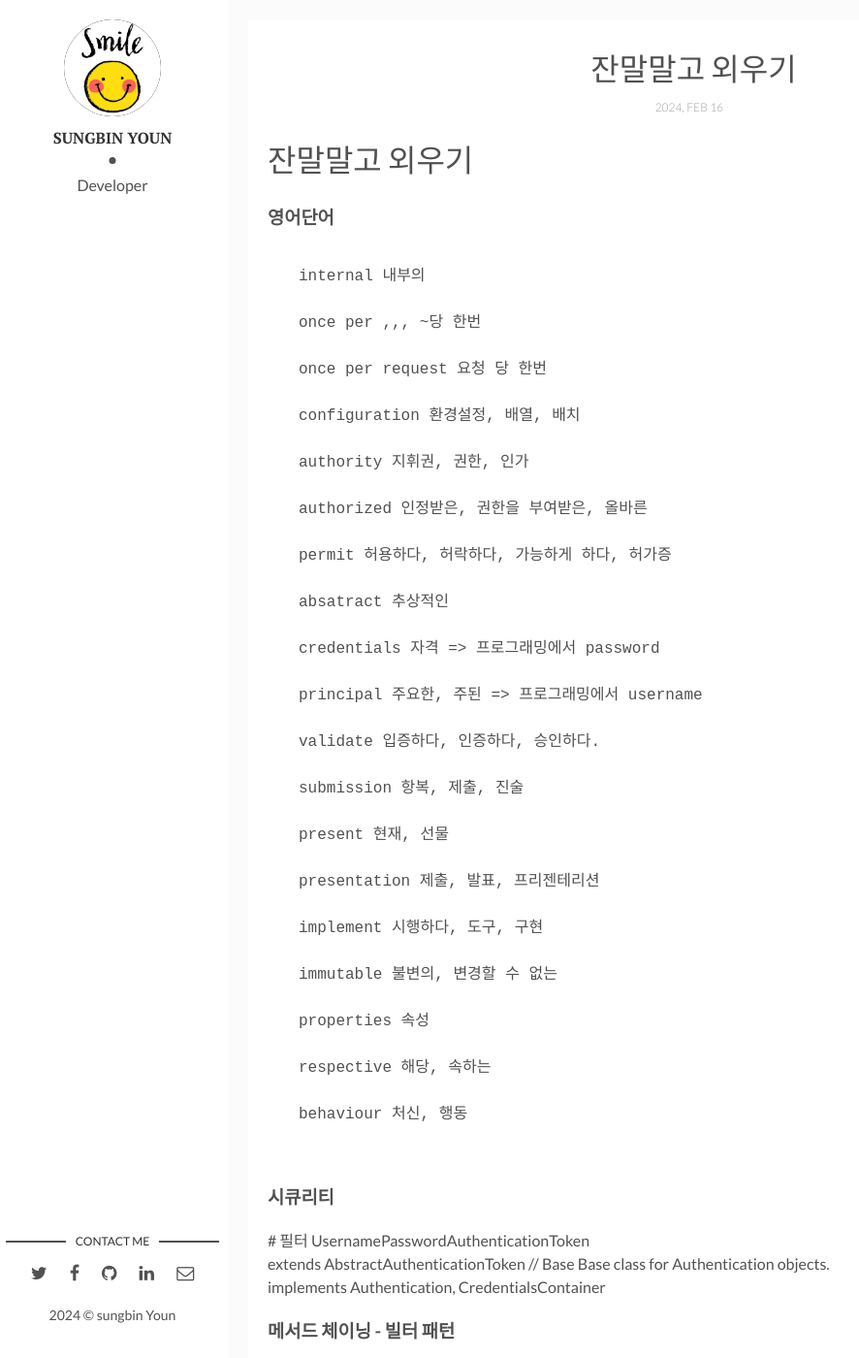
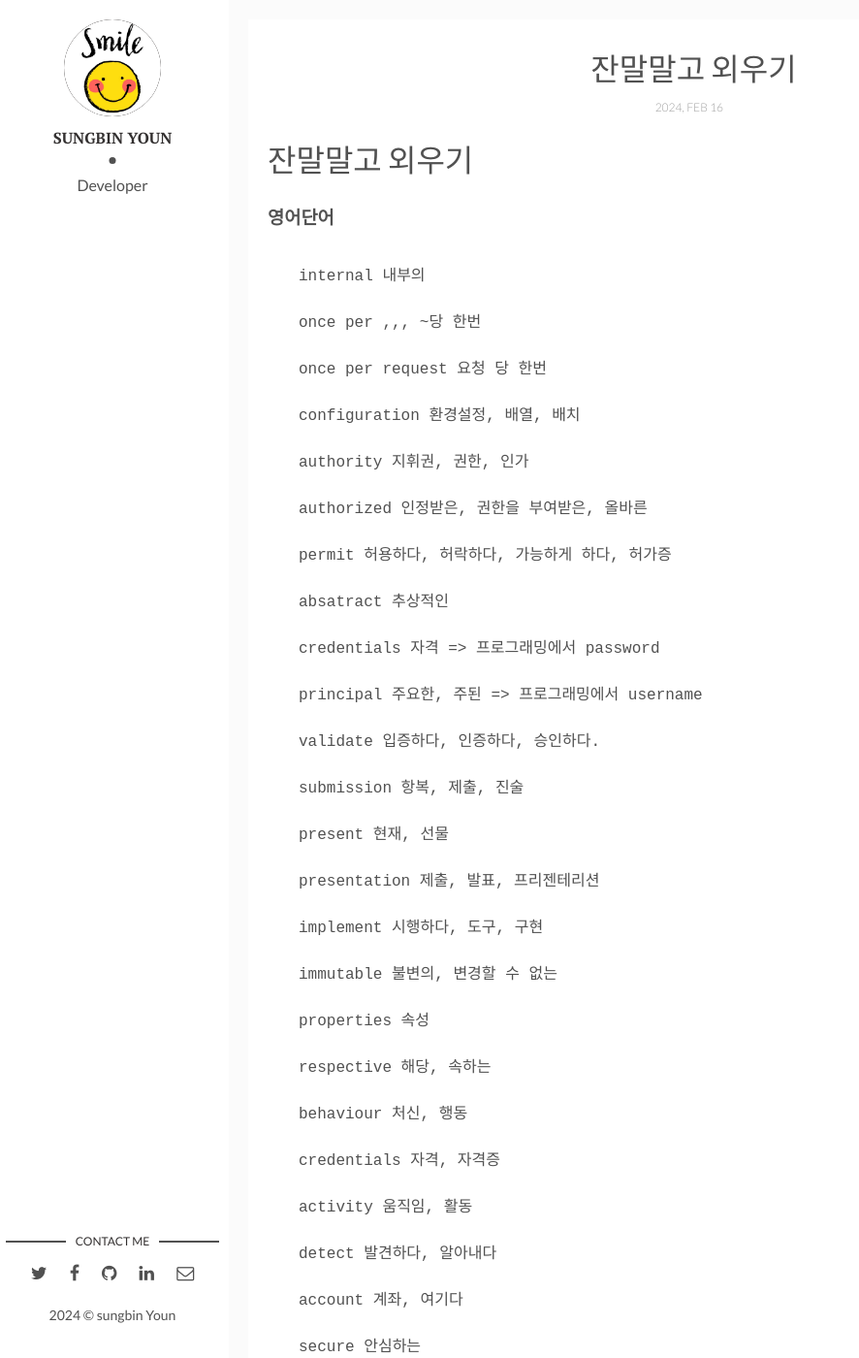
Before and after one commit to sungbinyunbaby/sungbinyunbaby.github.io, a Jekyll site: the page built from _posts/2024-02-16-note.markdown, in a window 1280 px wide and 1400 px high. Shown: the whole window at 97% size, without its empty margins (4-890 px from the left). Built offline with Jekyll 4.4.1, drawn with Linux system fonts in a browser that asks for light colours; comment, search, counter and statistics services are not loaded; some of the changed text lies outside the part shown.

Commit message:
english upgrade

````diff
--- a/_posts/2024-02-16-note.markdown
+++ b/_posts/2024-02-16-note.markdown
@@ -49,6 +49,20 @@ respective 해당, 속하는
 
 behaviour 처신, 행동
 
+credentials 자격, 자격증
+
+activity 움직임, 활동
+
+detect 발견하다, 알아내다
+
+account 계좌, 여기다
+
+secure 안심하는
+
+expire 만료되다, 끝나다
+
+access 접근, 접속하다, 입장
+
 ```
 
 ### 시큐리티
````
